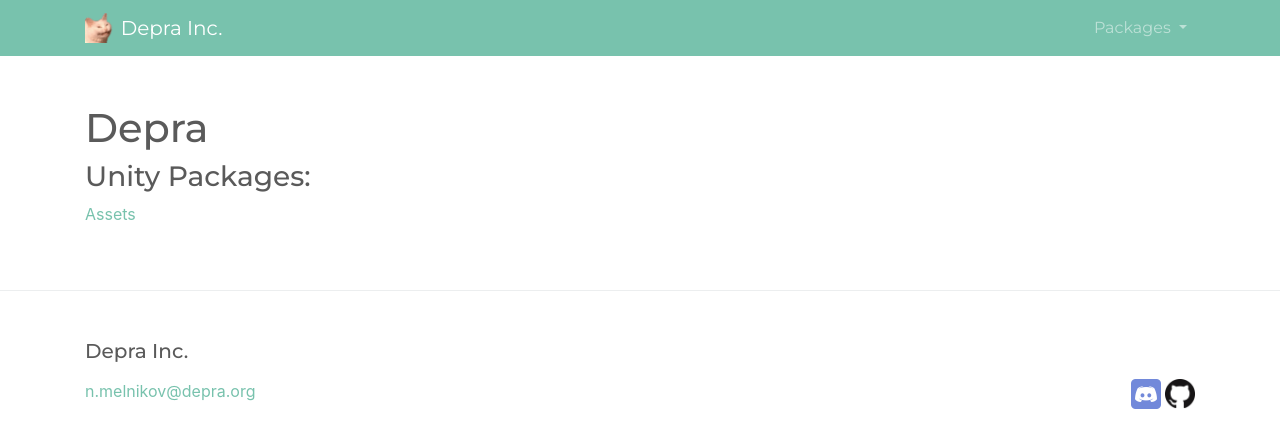
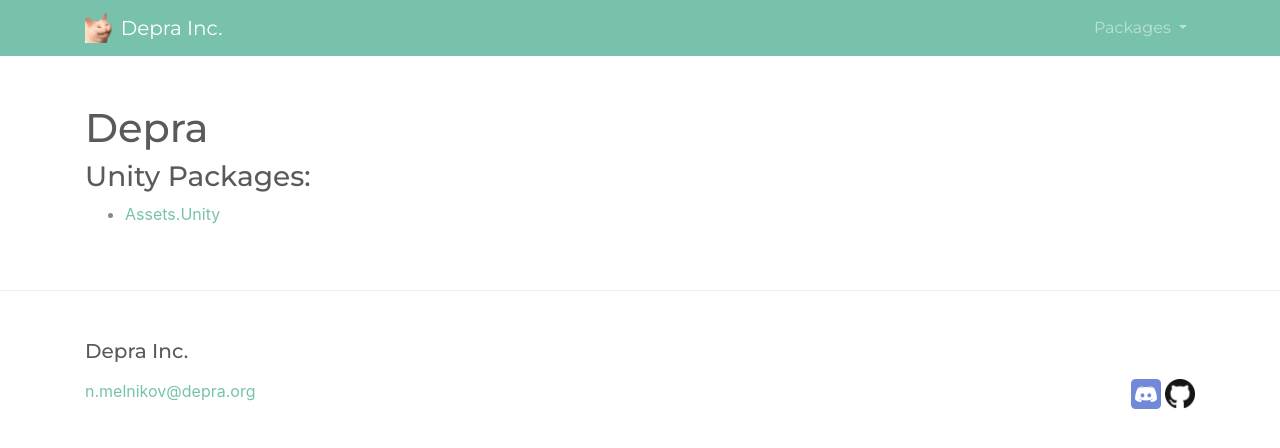
Before and after one commit to Depra-Inc/depra-inc.github.io, a Jekyll site: the page built from index.md, in a window 1280 px wide. Shown: the top 448 px of the page. Built offline with Jekyll 4.4.1, drawn with Linux system fonts in a browser that asks for light colours.

Commit message:
index.md updated

```diff
--- a/index.md
+++ b/index.md
@@ -5,4 +5,4 @@ title: Depra
 
 ### Unity Packages:
 
-[Assets]({{ page.base-url }}/unity-packages/assets-unity)
+* [Assets.Unity]({{ page.base-url }}/unity-packages/assets-unity)
```
